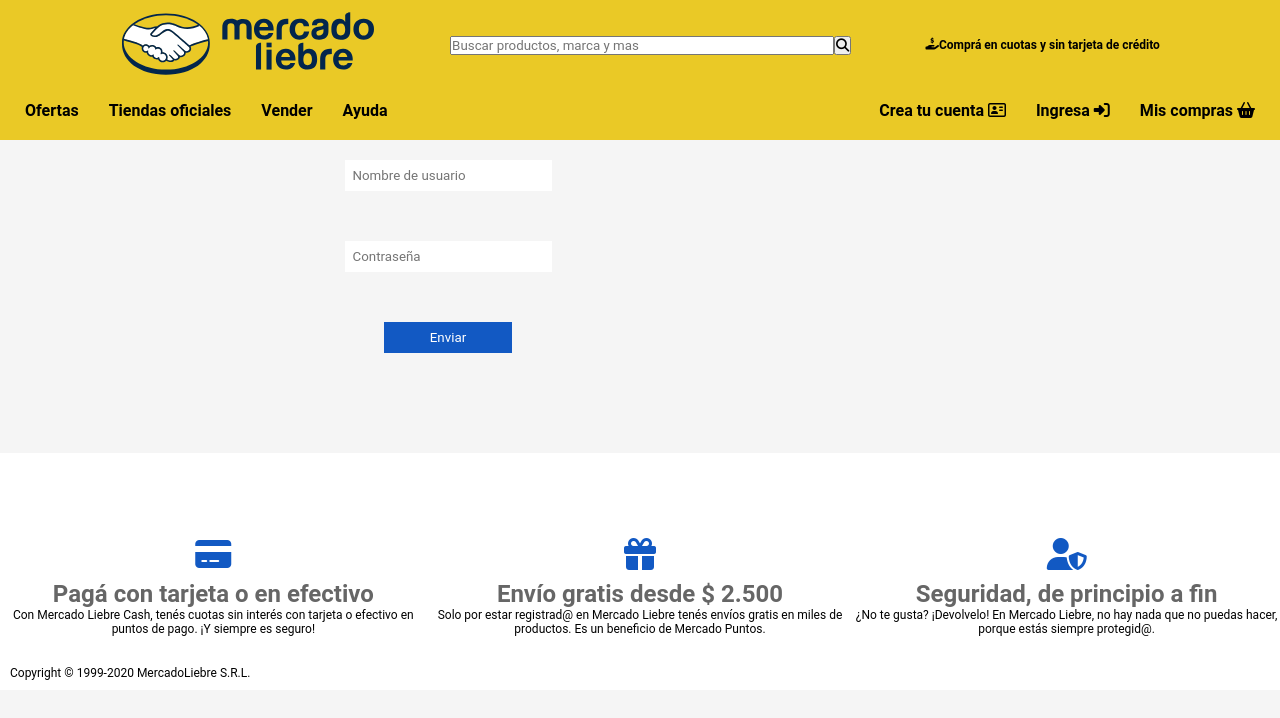
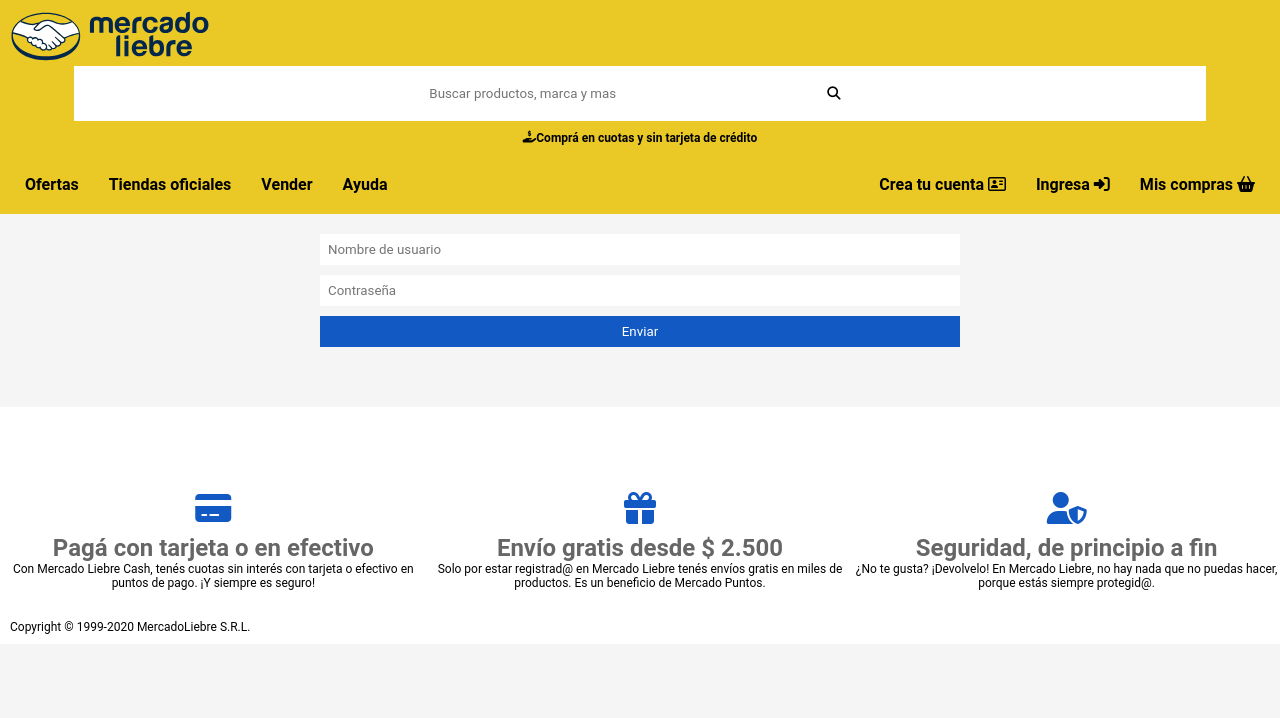
Before and after one commit to Piturra/Mercado-Liebre, a website: page views/login.html in a window 1280 px wide. Drawn offline with Linux system fonts and the light colour scheme.

Commit message:
cambios varios

```diff
--- a/public/css/styles.css
+++ b/public/css/styles.css
@@ -16,29 +16,45 @@
     padding: 10px;
 }
 
-.banner {
+.header {
     display: flex;
     flex-wrap: wrap;
     flex-direction: column;
     justify-content: space-between;
 }
 
-.banner div {
+.header div {
     display: flex;
     flex-direction: row;
     justify-content: space-between;
 }
 
-.banner img {
+.header img {
     width: 20vw;
 }
 
 .searchbar {
     padding: 10px;
+    background-color: white;
     align-items: center;
     justify-items: right;
     flex-wrap: nowrap;
+    text-align: center;
 }
+
+.searchbar input {
+    border: none;
+    padding-top: 10px;
+    padding-bottom: 10px;
+    align-items: center;
+}
+
+.searchbar button {
+    border: none;
+    padding: 10px;
+    background-color: white;
+}
+
 
 .compra {
     margin-top: 10px;
@@ -146,6 +162,10 @@
     top: -15px;
 }
 
+.producto div i {
+    transition: 450seg;
+}
+
 .producto div i:hover {
     transform: rotate(270deg)
 }
@@ -206,9 +226,13 @@
 
 /*      formulario registro        */
 
-.register {
+.form {
     width: 100vw;
     padding: 20px;
+    display: flex;
+    flex-wrap: wrap;
+    flex-direction: column;
+    align-content: center;
 }
 
 .control-form {
@@ -254,19 +278,22 @@
 /*      login        */
 
 .login {
+    width: 100vw;
     padding: 20px;
-    width: 70vw;
-    text-align: center;
+    display: flex;
+    flex-wrap: wrap;
+    flex-direction: column;
+    align-content: center;
 }
 
 .login .texto {
+    width: 50vw;
     padding: 8px;
-    margin-bottom: 50px;
+    margin-bottom: 10px;
     border: none;
 }
 
 .login div button {
-    width: 10vw;
     color: white;
     padding: 5px;
     background-color: #1259c3;
@@ -276,7 +303,7 @@
 
 @media (min-width: 768px) {
 
-    .banner {
+    .header {
         display: flex;
         justify-content: center;
         align-items: center;
@@ -284,7 +311,7 @@
         flex-direction: row;
     }
 
-    .banner img {
+    .header img {
         width: 20vw;
     }
 
```
Also changed, not shown: views/home.html (+1 -1 lines), 1 other file.
